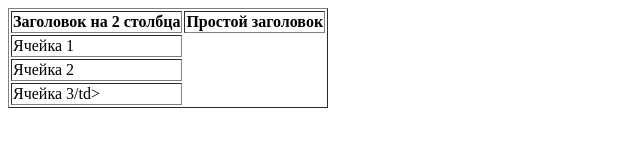
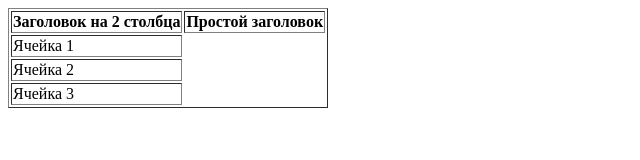
Before and after one commit to IvaPopov/8, a plain HTML site: page index.html in a window 1280 px wide. Shown: the full height of the page, 0-640 px from the left. Drawn offline with Linux system fonts and the light colour scheme.

Commit message:
Update index.html

```diff
--- a/index.html
+++ b/index.html
@@ -24,7 +24,7 @@
   </tr>
  <tr>
 
-    <td>Ячейка 3/td>
+    <td>Ячейка 3</td>
   </tr>
 </tbody>
 </table>
```
